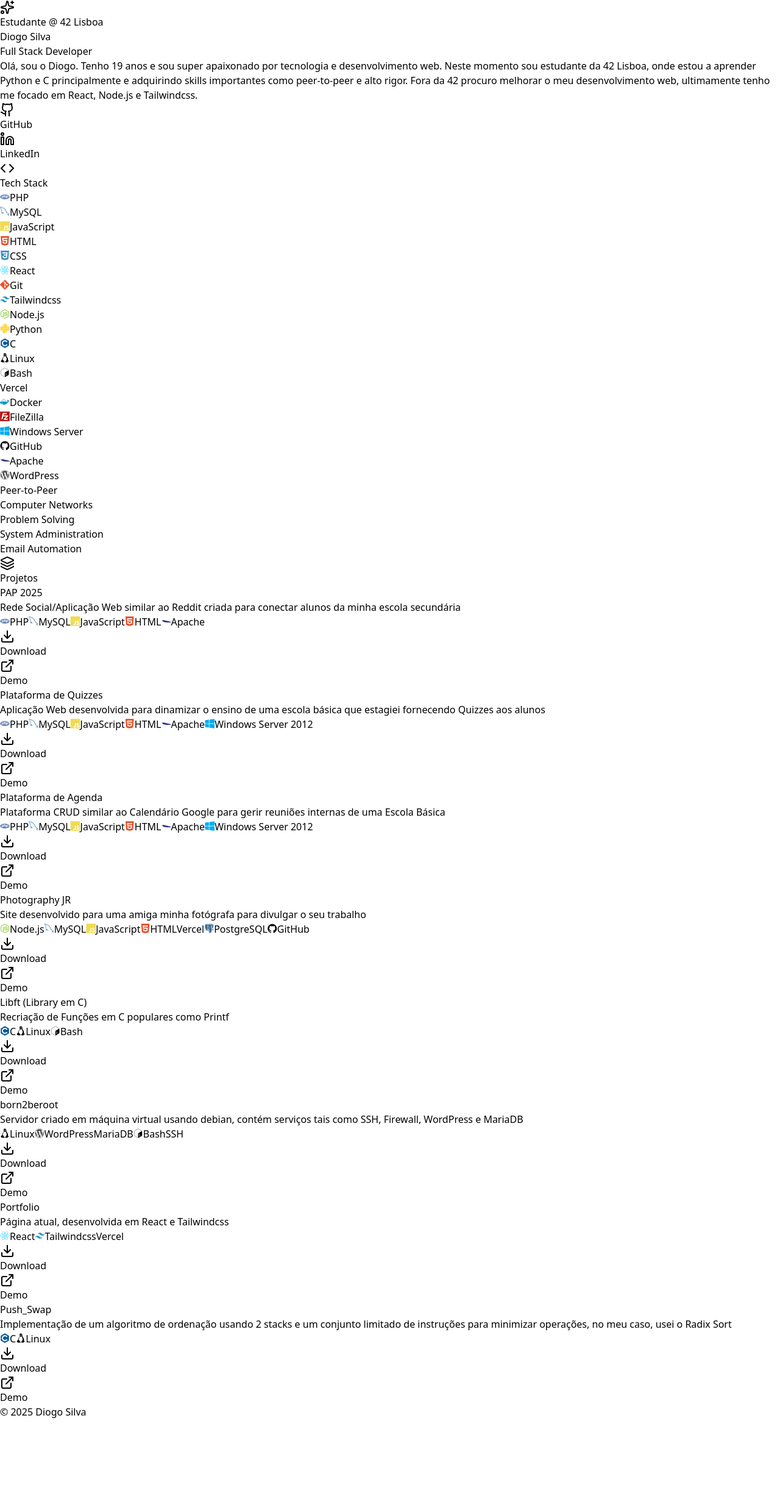
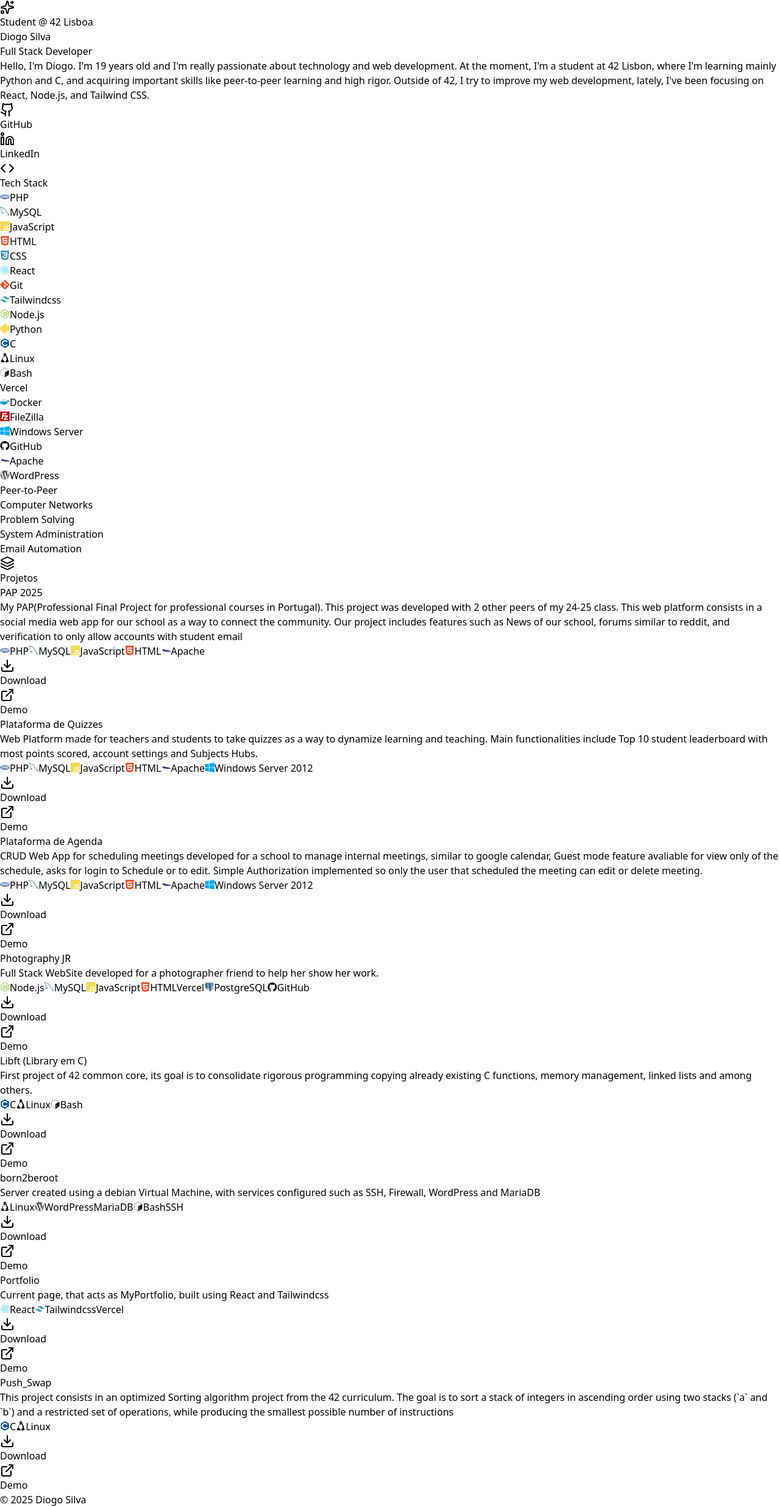
Before and after one commit to sylvzzz/Portfolio, a React (Vite) app: page / in a window 1280 px wide. Shown: the whole page at 61% size. Before the commit the page ends 2328 px from the top, so only its background shows below. Built offline with nearby package versions, Linux system fonts and the light colour scheme.

Commit message:
WebSite tranlated to default language: English

```diff
--- a/src/app.jsx
+++ b/src/app.jsx
@@ -8,7 +8,7 @@ export default function Portfolio() {
     {
       id: 1,
       name: "PAP 2025",
-      description: "Rede Social/Aplicação Web similar ao Reddit criada para conectar alunos da minha escola secundária",
+      description: "My PAP(Professional Final Project for professional courses in Portugal). This project was developed with 2 other peers of my 24-25 class. This web platform consists in a social media web app for our school as a way to connect the community. Our project includes features such as News of our school, forums similar to reddit, and verification to only allow accounts with student email",
       tech: [
         { name: "PHP", icon: "devicon-php-plain colored" },
         { name: "MySQL", icon: "devicon-mysql-plain colored" },
@@ -22,7 +22,7 @@ export default function Portfolio() {
     {
       id: 2,
       name: "Plataforma de Quizzes",
-      description: "Aplicação Web desenvolvida para dinamizar o ensino de uma escola básica que estagiei fornecendo Quizzes aos alunos",
+      description: "Web Platform made for teachers and students to take quizzes as a way to dynamize learning and teaching. Main functionalities include Top 10 student leaderboard with most points scored, account settings and Subjects Hubs.",
       tech: [
         { name: "PHP", icon: "devicon-php-plain colored" },
         { name: "MySQL", icon: "devicon-mysql-plain colored" },
@@ -37,7 +37,7 @@ export default function Portfolio() {
     {
       id: 3,
       name: "Plataforma de Agenda",
-      description: "Plataforma CRUD similar ao Calendário Google para gerir reuniões internas de uma Escola Básica",
+      description: "CRUD Web App for scheduling meetings developed for a school to manage internal meetings, similar to google calendar, Guest mode feature avaliable for view only of the schedule, asks for login to Schedule or to edit. Simple Authorization implemented so only the user that scheduled the meeting can edit or delete meeting.",
       tech: [
         { name: "PHP", icon: "devicon-php-plain colored" },
         { name: "MySQL", icon: "devicon-mysql-plain colored" },
@@ -52,7 +52,7 @@ export default function Portfolio() {
     {
       id: 4,
       name: "Photography JR",
-      description: "Site desenvolvido para uma amiga minha fotógrafa para divulgar o seu trabalho",
+      description: "Full Stack WebSite developed for a photographer friend to help her show her work.",
       tech: [
         { name: "Node.js", icon: "devicon-nodejs-plain colored" },
         { name: "MySQL", icon: "devicon-mysql-plain colored" },
@@ -68,7 +68,7 @@ export default function Portfolio() {
     {
       id: 5,
       name: "Libft (Library em C)",
-      description: "Recriação de Funções em C populares como Printf",
+      description: "First project of 42 common core, its goal is to consolidate rigorous programming copying already existing C functions, memory management, linked lists and among others.",
       tech: [
         { name: "C", icon: "devicon-c-plain colored" },
         { name: "Linux", icon: "devicon-linux-plain" },
@@ -80,7 +80,7 @@ export default function Portfolio() {
     {
       id: 6,
       name: "born2beroot",
-      description: "Servidor criado em máquina virtual usando debian, contém serviços tais como SSH, Firewall, WordPress e MariaDB",
+      description: "Server created using a debian Virtual Machine, with services configured such as SSH, Firewall, WordPress and MariaDB",
       tech: [
         { name: "Linux", icon: "devicon-linux-plain" },
         { name: "WordPress", icon: "devicon-wordpress-plain colored" },
@@ -94,7 +94,7 @@ export default function Portfolio() {
     {
       id: 7,
       name: "Portfolio",
-      description: "Página atual, desenvolvida em React e Tailwindcss",
+      description: "Current page, that acts as MyPortfolio, built using React and Tailwindcss",
       tech: [
         { name: "React", icon: "devicon-react-original colored" },
         { name: "Tailwindcss", icon: "devicon-tailwindcss-plain colored" },
@@ -106,7 +106,7 @@ export default function Portfolio() {
     {
       id: 8,
       name: "Push_Swap",
-      description: "Implementação de um algoritmo de ordenação usando 2 stacks e um conjunto limitado de instruções para minimizar operações, no meu caso, usei o Radix Sort",
+      description: "This project consists in an optimized Sorting algorithm project from the 42 curriculum. The goal is to sort a stack of integers in ascending order using two stacks (`a` and `b`) and a restricted set of operations, while producing the smallest possible number of instructions",
       tech: [
         { name: "C", icon: "devicon-c-plain colored" },
         { name: "Linux", icon: "devicon-linux-plain" },
@@ -169,7 +169,7 @@ export default function Portfolio() {
                  }}>
               <Sparkles className="w-4 h-4 text-purple-500" />
               <span className="text-sm font-semibold bg-gradient-to-r from-blue-600 via-purple-600 to-pink-600 bg-clip-text text-transparent">
-                Estudante @ 42 Lisboa
+                Student @ 42 Lisboa
               </span>
             </div>
 
@@ -189,10 +189,7 @@ export default function Portfolio() {
                      borderImage: 'linear-gradient(135deg, rgb(147, 197, 253), rgb(216, 180, 254), rgb(251, 207, 232)) 1',
                    }}>
                 <p className="text-lg text-gray-700 leading-relaxed">
-                  Olá, sou o Diogo. Tenho 19 anos e sou super apaixonado por tecnologia e desenvolvimento web.
-                  Neste momento sou estudante da 42 Lisboa, onde estou a aprender Python e C principalmente e adquirindo skills importantes como peer-to-peer e alto rigor.
-                  Fora da 42 procuro melhorar o meu desenvolvimento web, ultimamente tenho me focado em React, Node.js e Tailwindcss.
-                </p>
+                 Hello, I'm Diogo. I'm 19 years old and I'm really passionate about technology and web development. At the moment, I'm a student at 42 Lisbon, where I'm learning mainly Python and C, and acquiring important skills like peer-to-peer learning and high rigor. Outside of 42, I try to improve my web development, lately, I've been focusing on React, Node.js, and Tailwind CSS.</p>
               </div>
             </div>
 
@@ -301,7 +298,7 @@ export default function Portfolio() {
                           onClick={(e) => {
                             if (project.downloadUrl === '#') {
                               e.preventDefault();
-                              alert('O Download não está disponível para este projeto');
+                              alert('The download is not available for this project');
                             }
                           }}
                           href={project.downloadUrl}
@@ -315,7 +312,7 @@ export default function Portfolio() {
                           onClick={(e) => {
                             if (project.demoUrl === '#') {
                               e.preventDefault();
-                              alert('A Demonstração deste projeto não está disponível');
+                              alert('There ins´t a showcase is not available for this project yet.');
                             }
                           }}
                           href={project.demoUrl}
```
